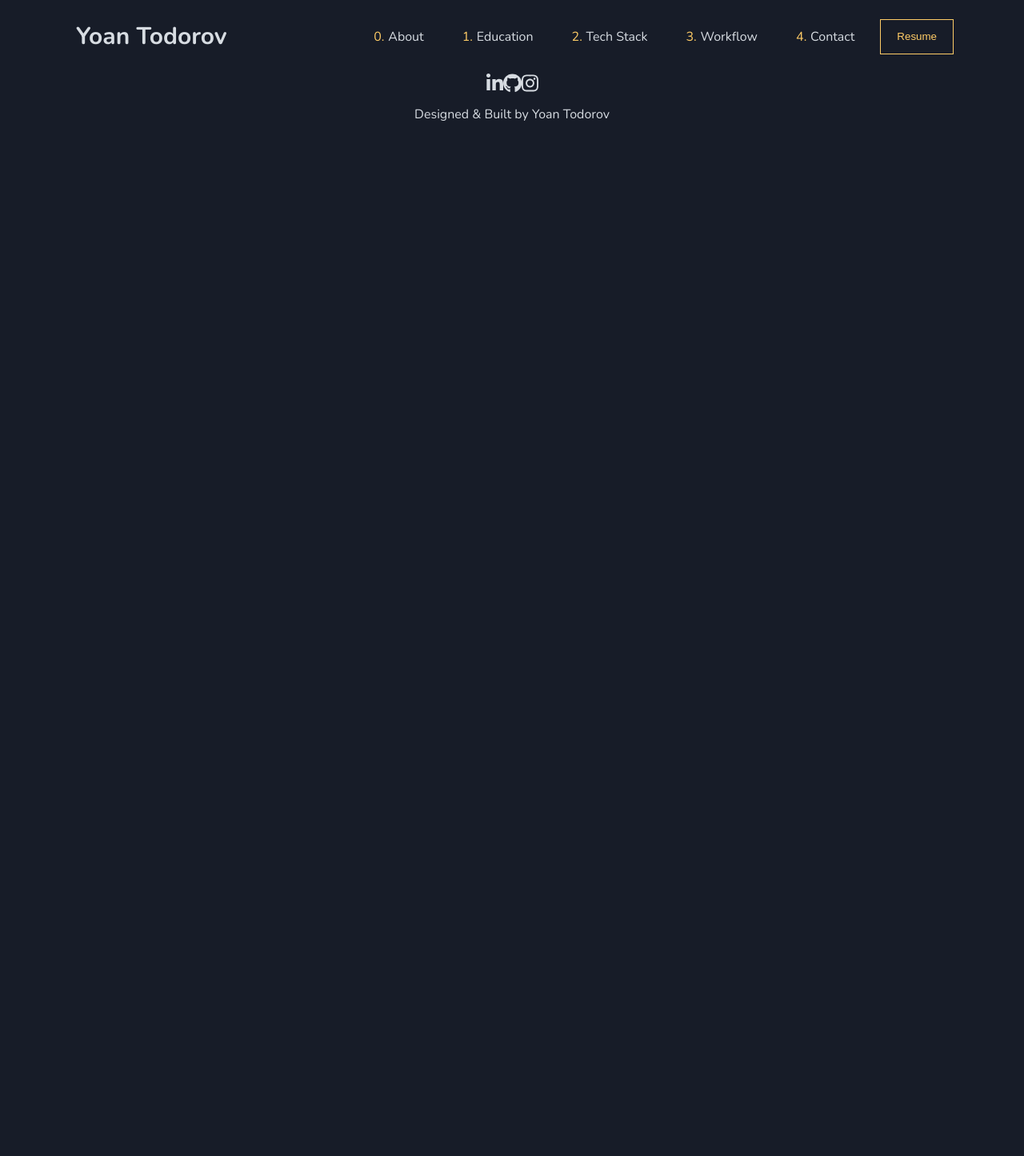
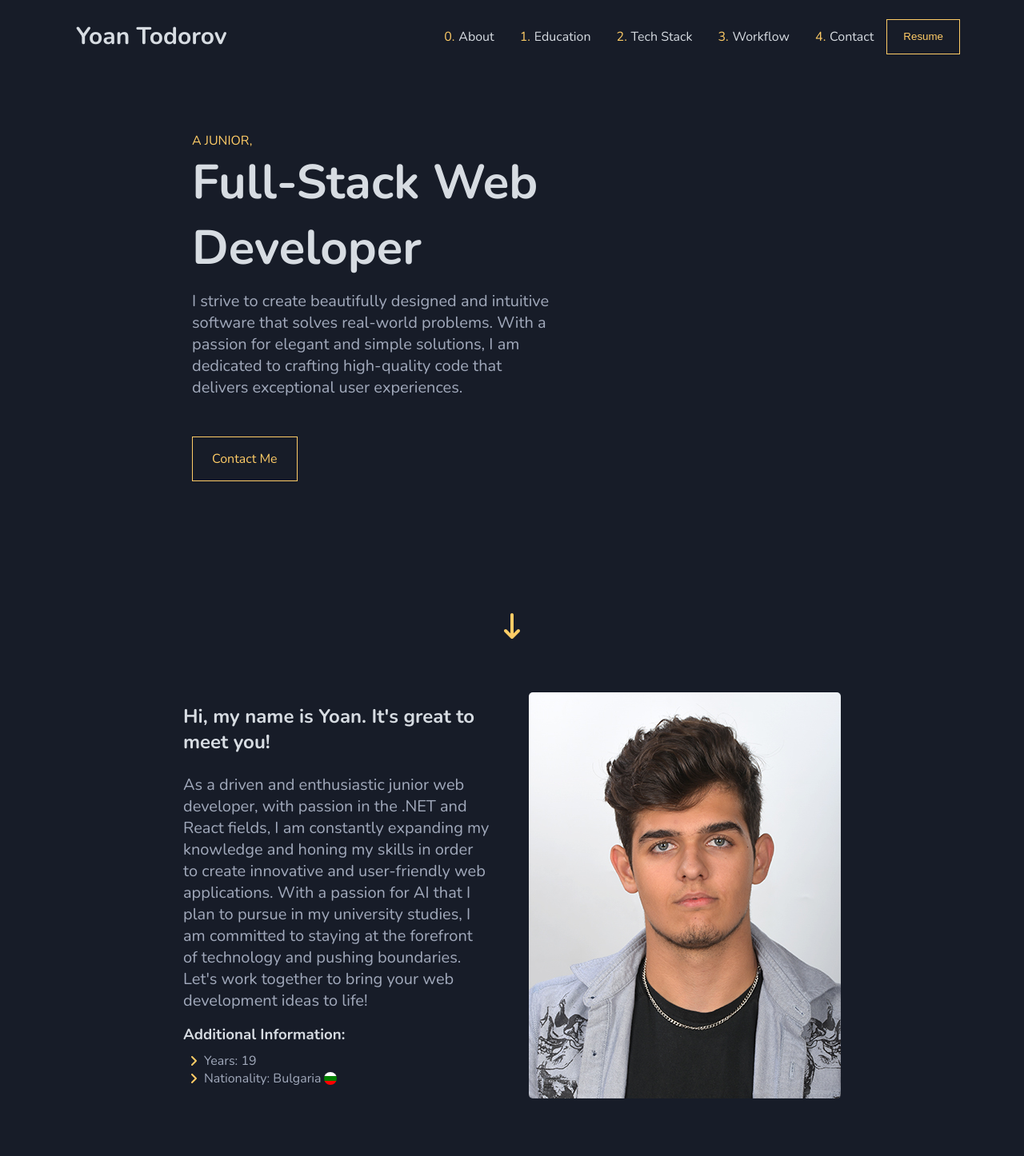
Before and after one commit to yoantodorovv/Portfolio, a React (Vite) app in the folder client/: page / in a window 1280 px wide. Shown: the top 1446 px of the page at 80% size. Before the commit the page ends 800 px from the top, so only its background shows below. Built offline with nearby package versions, Linux system fonts and the light colour scheme.

Commit message:
Added About page

```diff
--- a/client/package.json
+++ b/client/package.json
@@ -11,6 +11,7 @@
   "dependencies": {
     "@fortawesome/fontawesome-svg-core": "^6.4.0",
     "@fortawesome/free-brands-svg-icons": "^6.4.0",
+    "@fortawesome/free-solid-svg-icons": "^6.4.0",
     "@fortawesome/react-fontawesome": "^0.2.0",
     "firebase": "^9.19.1",
     "react": "^18.2.0",
--- /dev/null
+++ b/client/src/ components/About/About.jsx
@@ -0,0 +1,38 @@
+import styles from './About.module.scss'
+import { FontAwesomeIcon } from '@fortawesome/react-fontawesome';
+import { faAngleRight } from '@fortawesome/free-solid-svg-icons';
+import profilePic from '../../../public/DSC_1205.jpg'
+
+export const About = () => {
+    return (
+        <div id='about' className={styles['wrapper']}>
+            <div className={styles['content']}>
+                <div className={styles['main-text']}>
+                    <h2>Hi, my name is Yoan. It's great to meet you!</h2>
+                    <p>
+                        As a driven and enthusiastic junior web developer, with passion in the .NET and React fields, I am constantly expanding my knowledge and honing my skills in order to create innovative and user-friendly web applications. With a passion for AI that I plan to pursue in my university studies, I am committed to staying at the forefront of technology and pushing boundaries. Let's work together to bring your web development ideas to life!
+                    </p>
+                </div>
+                <div className={styles['details-text']}>
+                    <h3>Additional Information:</h3>
+                    <div className={styles['element']}>
+                        <FontAwesomeIcon className={styles['icon']} icon={faAngleRight} size="1x" />
+                        <p>Years: {(new Date().getFullYear()) - 2004}</p>
+                    </div>
+                    <div className={styles['element']}>
+                        <FontAwesomeIcon className={styles['icon']} icon={faAngleRight} size="1x" />
+                        <p>Nationality: Bulgaria</p>
+                        <div className={styles['flag']}>
+                            <div className={styles['white']}></div>
+                            <div className={styles['green']}></div>
+                            <div className={styles['red']}></div>
+                        </div>
+                    </div>
+                </div>
+            </div>
+            <div className={styles['image']}>
+                <img src={profilePic} />
+            </div>
+        </div>
+    );
+}
--- /dev/null
+++ b/client/src/ components/About/About.module.scss
@@ -0,0 +1,89 @@
+$prim-text-color: #d7dce2;
+$secondary-text-color: #a2aabc;
+$prim-color: #ffcc66;
+$secondary-color: #ffcc662e;
+$accent-color: #2f3b54;
+
+.wrapper {
+    display: flex;
+    justify-content: center;
+    align-items: center;
+    height: 80vh;
+
+    .content {
+        width: 30%;
+        // border: 1px solid white;
+
+        .main-text {
+            margin-bottom: 1em;
+
+            h2 {
+                margin-bottom: 1em;
+            }
+
+            p {
+                color: $secondary-text-color;
+                font-size: 20px;
+            }
+        }
+
+        .details-text {
+
+            h3 {
+                margin-bottom: .5em;
+            }
+
+            .element {
+                display: flex;
+                align-items: center;
+                margin-left: .5em;
+
+                .icon {
+                    color: $prim-color;
+                }
+
+                p {
+                    color: $secondary-text-color;
+                    margin-left: .5em;
+                }
+
+                .flag {
+                    height: 1em;
+                    width: 1em;
+                    margin-left: .2em;
+                    border-radius: 25px;
+                    overflow: hidden;
+
+                    .white {
+                        background-color: #ffffff;
+                        width: 100%;
+                        height: 33.3%;
+                    }
+
+                    .green {
+                        background-color: #008000;
+                        width: 100%;
+                        height: 33.3%;
+                    }
+
+                    .red {
+                        background-color: #ff0000;
+                        width: 100%;
+                        height: 33.3%;
+                    }
+                }
+            }
+        }
+
+
+    }
+
+    .image {
+        display: flex;
+        justify-content: flex-end;
+        align-items: center;
+        margin-left: 3em;
+        border-radius: 5px;
+        overflow: hidden;
+    }
+}
--- /dev/null
+++ b/client/src/ components/Contact/Contact.jsx
@@ -0,0 +1,8 @@
+import styles from './Contact.module.scss'
+
+export const Contact = () => {
+    return (
+        <>
+        </>
+    );
+}
--- a/client/src/ components/Footer/Footer.jsx
+++ b/client/src/ components/Footer/Footer.jsx
@@ -13,7 +13,7 @@ export const Footer = () => {
     }
 
     return (
-        <>
+        <div>
             <div className={styles['socials']}>
                 <ul>
                     <li
@@ -36,6 +36,6 @@ export const Footer = () => {
             <div className={styles['wrapper']} onClick={() => onLinkClick(constants.GITHUB_REPO_URL)}>
                 <p>Designed & Built by Yoan Todorov</p>
             </div>
-        </>
+        </div>
     );
 }
--- a/client/src/ components/Footer/Footer.module.scss
+++ b/client/src/ components/Footer/Footer.module.scss
@@ -5,18 +5,18 @@ $prim-color: #ffcc66;
     display: flex;
     justify-content: center;
     align-items: center;
-    margin-bottom: 1em;
+    margin-bottom: .5em;
 
     ul {
         display: flex;
-        justify-content: space-between;
+        justify-content: center;
         align-items: center;
-        width: 5%;
         list-style: none;
-        transition: .2s ease-out;
 
         li {
+            padding: .5em;
             color: $text-color;
+            transition: .2s ease-out;
         }
 
         li:hover {
@@ -32,6 +32,7 @@ $prim-color: #ffcc66;
     align-items: center;
     flex-flow: column nowrap;
     transition: .2s ease-out;
+    padding-bottom: 2em;
 }
 
 .wrapper:hover {
--- /dev/null
+++ b/client/src/ components/Main/Main.jsx
@@ -0,0 +1,23 @@
+import styles from './Main.module.scss'
+import { FontAwesomeIcon } from '@fortawesome/react-fontawesome';
+import { faArrowDownLong } from '@fortawesome/free-solid-svg-icons'
+
+export const Main = () => {
+    return (
+        <div id='main' className={styles['wrapper']}>
+            <div className={styles['content-wrapper']}>
+                <p className={`${styles['sub-heading']} ${styles['highlight']}`}>A JUNIOR,</p>
+                <h1>Full-Stack Web Developer</h1>
+                <p className={styles['aim']}>
+                    I strive to create beautifully designed and intuitive software that solves real-world problems. With a passion for elegant and simple solutions, I am dedicated to crafting high-quality code that delivers exceptional user experiences.
+                </p>
+                <a
+                    href='#contact'
+                >
+                    Contact Me
+                </a>
+            </div>
+            <a href="#about"><FontAwesomeIcon className={styles['arrow']} icon={faArrowDownLong} size="2x"/></a>
+        </div>
+    );
+}
--- /dev/null
+++ b/client/src/ components/Main/Main.module.scss
@@ -0,0 +1,64 @@
+$prim-text-color: #d7dce2;
+$secondary-text-color: #a2aabc;
+$prim-color: #ffcc66;
+$secondary-color: #ffcc662e;
+$accent-color: #2f3b54;
+
+.wrapper {
+    display: flex;
+    flex-flow: column nowrap;
+    justify-content: center;
+    align-items: center;
+    height: 100vh;
+
+    .content-wrapper {
+        display: flex;
+        flex-flow: column nowrap;
+        justify-content: center;
+        width: 50%;
+        height: 40%;
+        margin-right: 10em;
+
+        h1 {
+            font-size: 60px;
+            margin-bottom: .2em;
+        }
+
+        .aim {
+            color: $secondary-text-color;
+            width: 70%;
+            font-size: 20px;
+        }
+
+        a {
+            width: fit-content;
+            margin-top: 3em;
+            padding: 1em 1.5em;
+            color: $prim-color;
+            background-color: transparent;
+            text-decoration: none;
+            border: 1px solid $prim-color;
+            transition: .2s ease-out;
+        }
+
+        a:hover {
+            cursor: pointer;
+            background-color: $secondary-color;
+        }
+    }
+
+    .arrow {
+        color: $prim-color;
+        position: relative;
+        top: 7em;
+        transition: .2s ease-in-out;
+    }
+
+    .arrow:hover {
+        cursor: pointer;
+    }
+}
+
+.highlight {
+    color: $prim-color;
+}
--- a/client/src/ components/Navigation/Navigation.module.scss
+++ b/client/src/ components/Navigation/Navigation.module.scss
@@ -6,6 +6,7 @@ $accent-color: #2f3b54;
 .wrapper {
     display: flex;
     align-items: center;
+    position: fixed;
     padding: 1em 5em;
     width: 100%;
 
@@ -31,7 +32,7 @@ $accent-color: #2f3b54;
             list-style: none;
 
             li {
-                padding: .5em;
+                padding: .5em 0em;
 
                 span {
                     color: $prim-color;
--- a/client/src/App.jsx
+++ b/client/src/App.jsx
@@ -2,11 +2,17 @@ import { useState } from 'react'
 
 import { Navigation } from './ components/Navigation/Navigation'
 import { Footer } from './ components/Footer/Footer'
+import { Main } from './ components/Main/Main'
+import { About } from './ components/About/About'
+import { Contact } from './ components/Contact/Contact'
 
 function App() {
     return (
         <div className="App">
             <Navigation />
+            <Main />
+            <About />
+            <Contact />
             <Footer />
         </div>
     )
```
Also changed, not shown: client/public/DSC_1205.jpg (added), client/src/ components/Contact/Contact.module.scss (added), 1 other file (tests, documents, lock files or other folders).
